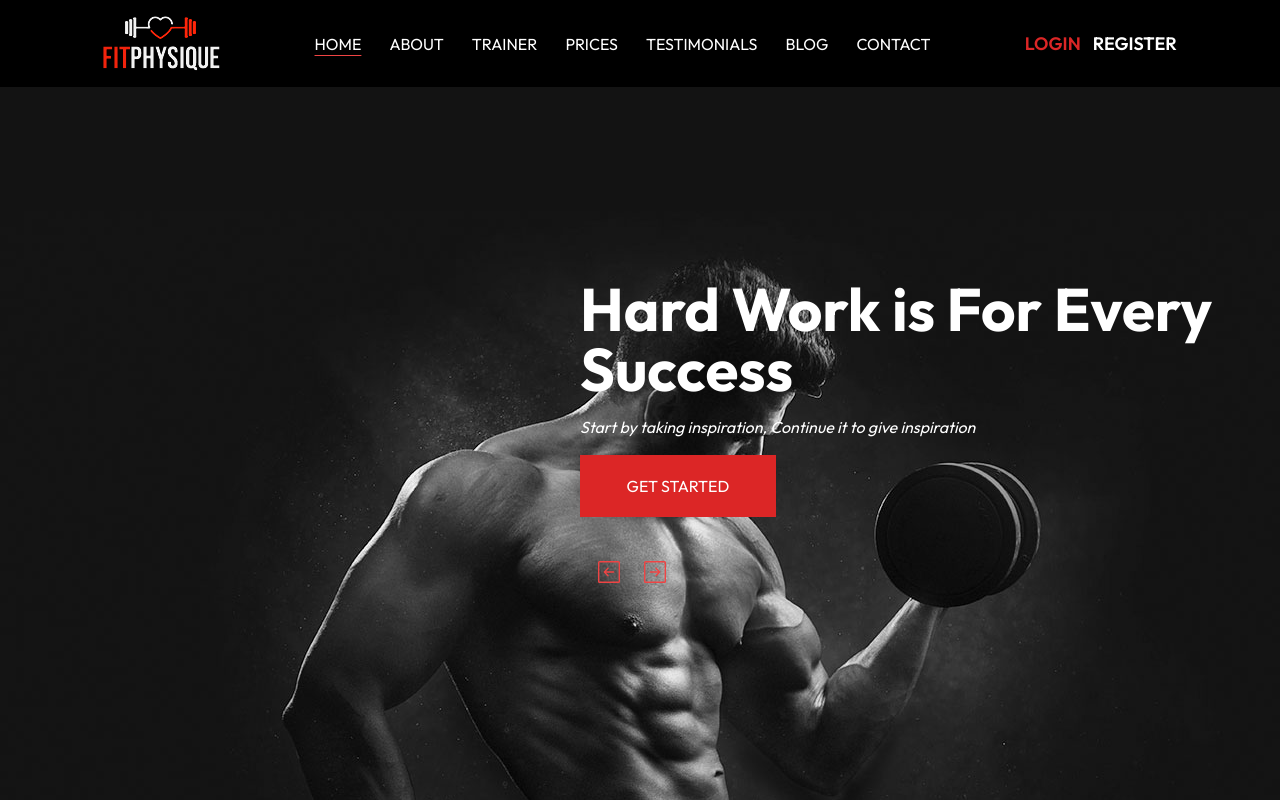
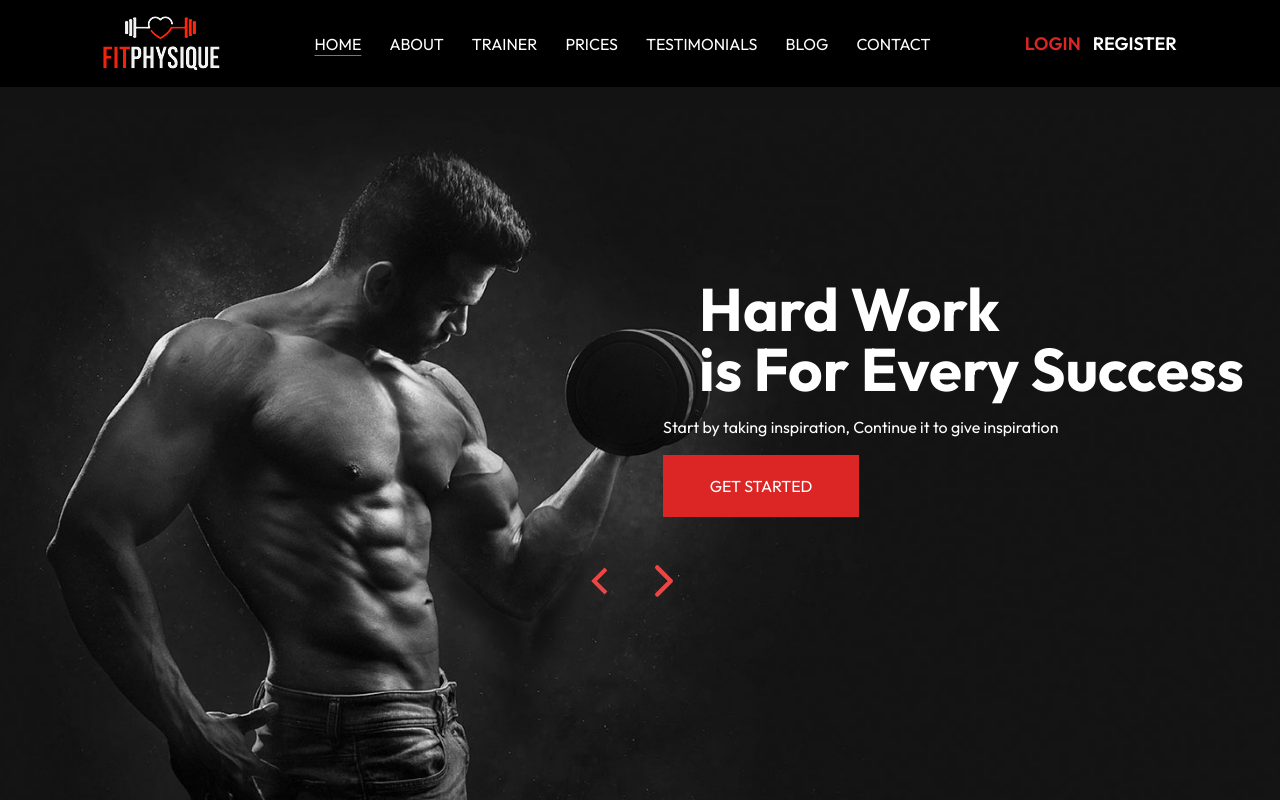
Before and after one commit to Biswash059/Gym_website, a React (Vite) app: page / in a window 1280 px wide. Shown: the top 800 px of the page. Built offline with nearby package versions, Linux system fonts and the light colour scheme.

Commit message:
hero fixed

```diff
--- a/src/Components/Hero.jsx
+++ b/src/Components/Hero.jsx
@@ -1,13 +1,15 @@
 import Slider from "./Slider";
 import HeroImage from "../assets/img/hero/bg.png";
+import Header from "./Header";
 
 const Hero = () => {
   return (
     <section
-      className="h-[80vh] lg:h-[912px] "
+      className="min-h-screen bg-cover bg-center bg-no-repeat "
       style={{ backgroundImage: `url(${HeroImage})` }}
       id="home"
     >
+      <Header />
       <div className="container mx-auto h-full">
         <Slider />
       </div>
--- a/src/Components/Slider.jsx
+++ b/src/Components/Slider.jsx
@@ -8,15 +8,18 @@ import SwiperButton from "./SwiperButton";
 
 const Slider = () => {
   return (
-    <Swiper>
-      <SwiperSlide>
-        <div className="h-full flex justify-end pt-48">
+    <div className="relative w-full h-full">
+      <Swiper className="relative z-10">
+        <SwiperSlide className="relative">
+          <div className=" h-full flex justify-end pt-48">
             <div className="flex flex-col items-center lg:items-start lg:max-w-[700px]">
-            <h1 className="text-6xl text-white font-bold text-center lg:text-left mb-4">
-              <span>Hard Work </span>
+              <h1 className="text-6xl text-white font-bold text-center lg:text-left mb-4 sm:px-9">
+                <span>
+                  Hard Work <br />
+                </span>
                 is For Every Success
               </h1>
-            <p className="text-white italic text-center lg:text-left mb-4">
+              <p className="text-white text-center lg:text-left mb-4">
                 Start by taking inspiration, Continue it to give inspiration
               </p>
               <CustomButton
@@ -28,6 +31,7 @@ const Slider = () => {
         </SwiperSlide>
         <SwiperButton />
       </Swiper>
+    </div>
   );
 };
 
--- a/src/Components/SwiperButton.jsx
+++ b/src/Components/SwiperButton.jsx
@@ -1,13 +1,11 @@
-import {
-  PiArrowSquareRightLight,
-  PiArrowSquareLeftLight,
-} from "react-icons/pi";
+import { GrFormPrevious } from "react-icons/gr";
+import { IoChevronForwardOutline } from "react-icons/io5";
 
 const SwiperButton = () => {
   return (
-    <div className="relative flex justify-center items-center mt-10">
-      <PiArrowSquareLeftLight className="text-red-500 text-3xl cursor-pointer mr-4 hover:text-white hover:scale-110 transition-all duration-300" />
-      <PiArrowSquareRightLight className="text-red-500 text-3xl cursor-pointer mr-4 hover:text-white hover:scale-110 transition-all duration-300" />
+    <div className="flex justify-center items-center mt-10 mb-5">
+      <GrFormPrevious className=" text-red-500 text-5xl cursor-pointer mr-4 hover:text-white hover:scale-110 transition-all duration-300" />
+      <IoChevronForwardOutline className=" text-red-500 text-5xl cursor-pointer mr-4 hover:text-white hover:scale-110 transition-all duration-300" />
     </div>
   );
 };
--- a/src/Pages/Home.jsx
+++ b/src/Pages/Home.jsx
@@ -1,12 +1,11 @@
 import React from "react";
 import Header from "../Components/Header";
 import Hero from "../Components/Hero";
-import AboutSection from "../Components/AboutSection"
+import AboutSection from "../Components/AboutSection";
 
 const Home = () => {
   return (
     <>
-      <Header />
       <Hero />
       <AboutSection />
     </>
```
Lines whose indentation alone changed are shown as unchanged.
